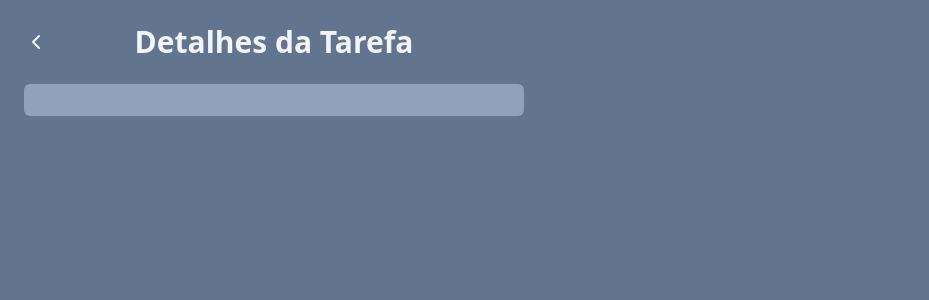
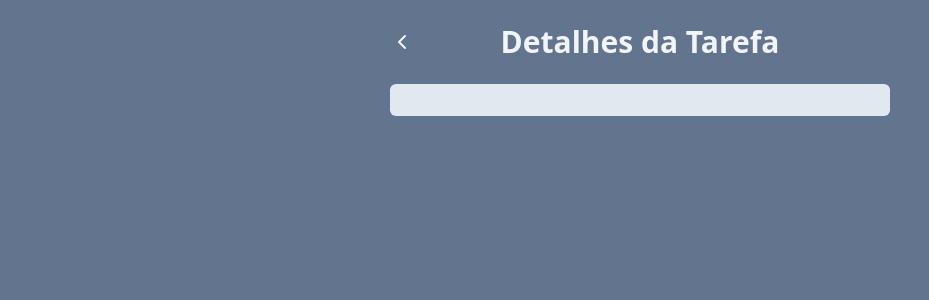
Before and after one commit to alexandrejuniorc/fsc-react, a React (Vite) app: page /task in a window 1280 px wide. Shown: the top 300 px of the page, without its empty margins (0-929 px from the left). Built offline with nearby package versions, Linux system fonts and the light colour scheme.

Commit message:
fix: add css props

```diff
--- a/src/App.jsx
+++ b/src/App.jsx
@@ -61,9 +61,7 @@ function App() {
     <div className="flex h-screen w-screen justify-center bg-slate-500 p-6">
       <div className="w-[500px] space-y-4">
         <Title>Gerenciador de Tarefas</Title>
-
         {/* <Test /> */}
-
         <AddTask {...{ onAddTaskSubmit }} />
         <Tasks {...{ tasks, onTaskClick, onRemoveTask }} />
       </div>
--- a/src/components/Tasks.jsx
+++ b/src/components/Tasks.jsx
@@ -18,7 +18,7 @@ function Tasks({ tasks, onTaskClick, onRemoveTask }) {
         <li key={task.id} className="flex gap-2">
           <button
             onClick={() => onTaskClick(task.id)}
-            className={`w-full rounded-md bg-slate-400 p-2 text-left text-white ${task.isCompleted && "line-through"}`}
+            className={`flex w-full items-center rounded-md bg-slate-400 p-2 text-left text-white ${task.isCompleted && "line-through"}`}
           >
             {task.title}
           </button>
--- a/src/pages/TaskPage.jsx
+++ b/src/pages/TaskPage.jsx
@@ -11,7 +11,7 @@ function TaskPage() {
 
   return (
     <div className="h-screen w-screen bg-slate-500 p-6">
-      <div className="w-[500px] space-y-4">
+      <div className="mx-auto w-[500px] space-y-4">
         <div className="relative mb-6 flex justify-center">
           <button
             onClick={() => navigate(-1)}
@@ -23,7 +23,7 @@ function TaskPage() {
           <Title> Detalhes da Tarefa</Title>
         </div>
 
-        <div className="rounded-md bg-slate-400 p-4">
+        <div className="rounded-md bg-slate-200 p-4">
           <h2 className="text-xl font-bold text-slate-600">{title}</h2>
           <p className="text-slate-600">{description}</p>
         </div>
```
